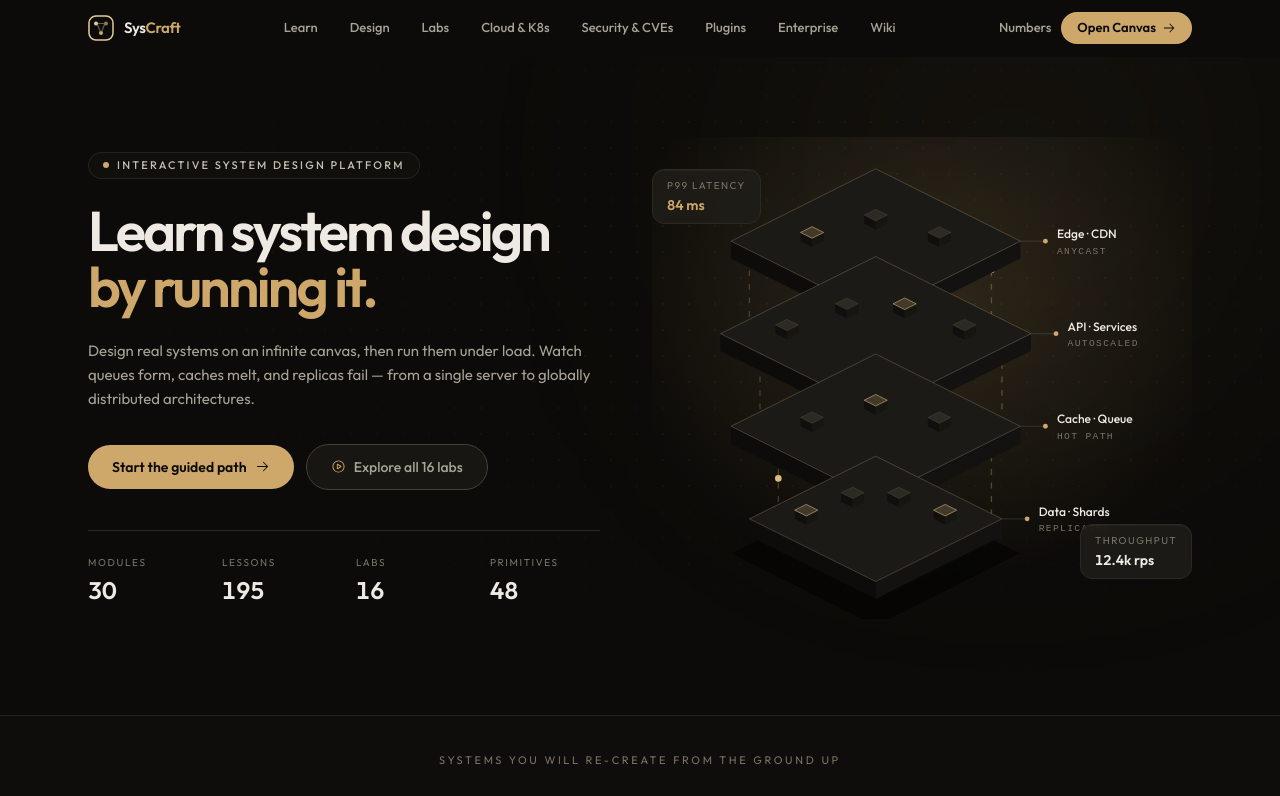
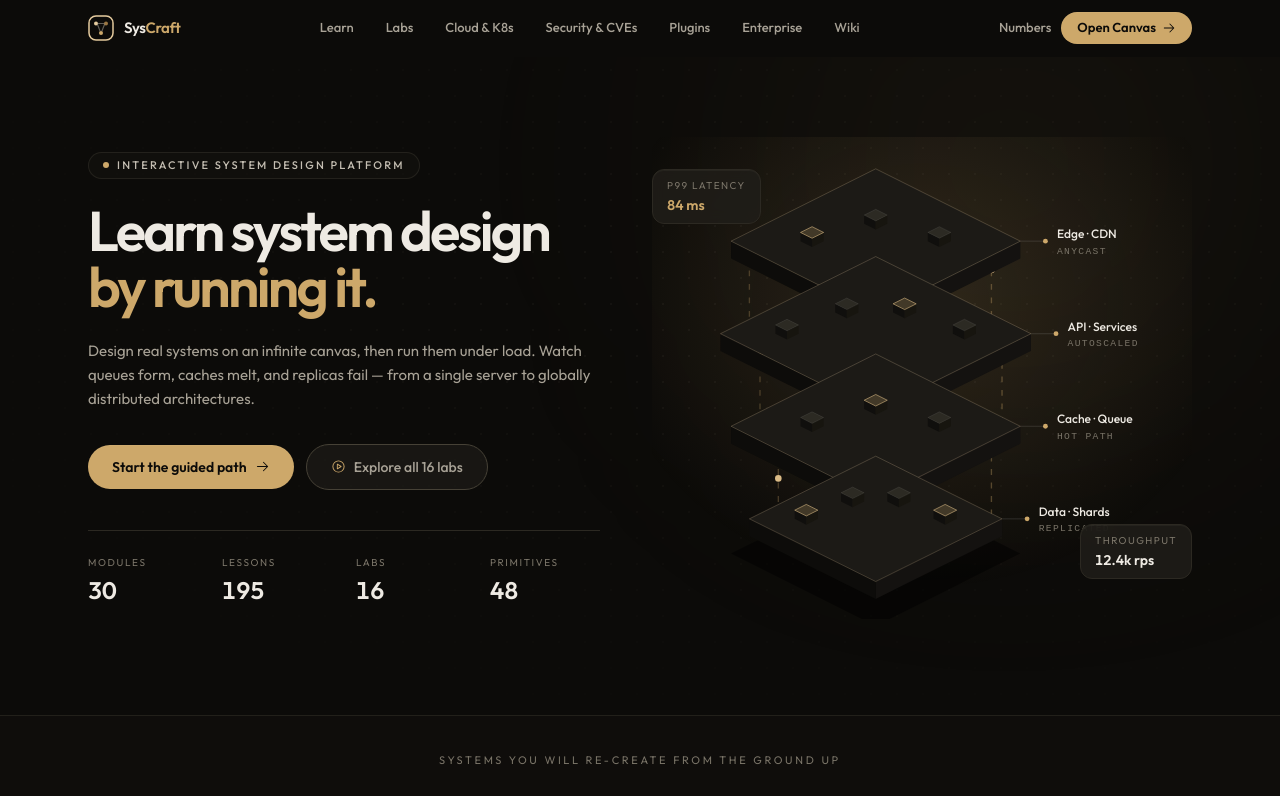
Before and after one commit to Varun9490/SysCraft, a Next.js app: page / in a window 1280 px wide. Shown: the top 796 px of the page. Built offline with nearby package versions, Linux system fonts and the light colour scheme.

Commit message:
chore: remove Design nav item from menu bar

```diff
--- a/src/components/nav/SiteHeader.tsx
+++ b/src/components/nav/SiteHeader.tsx
@@ -13,7 +13,6 @@ import { ArrowRight, Menu, X } from "@/components/ui/icons";
  */
 const NAV_LINKS = [
   { href: "/learn", label: "Learn" },
-  { href: "/canvas", label: "Design" },
   { href: "/labs", label: "Labs" },
   { href: "/cloud", label: "Cloud & K8s" },
   { href: "/security", label: "Security & CVEs" },
```
